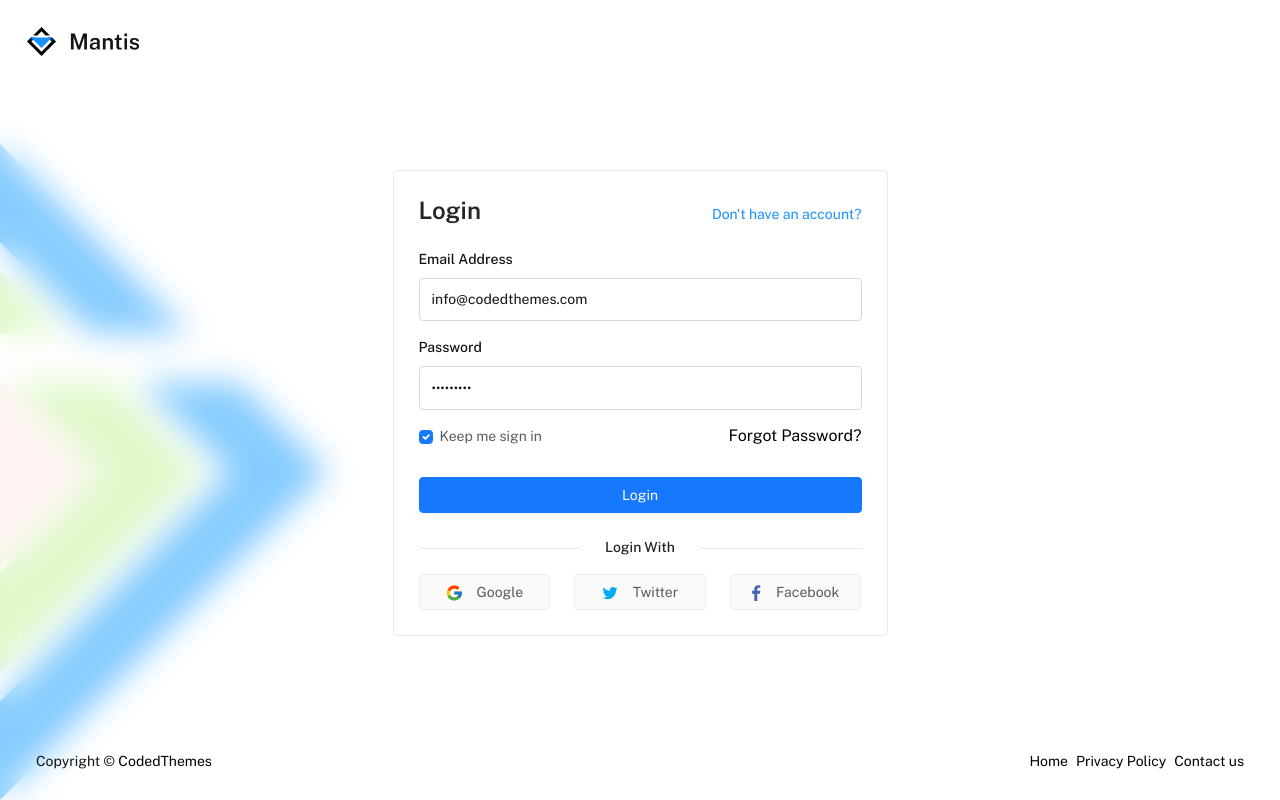
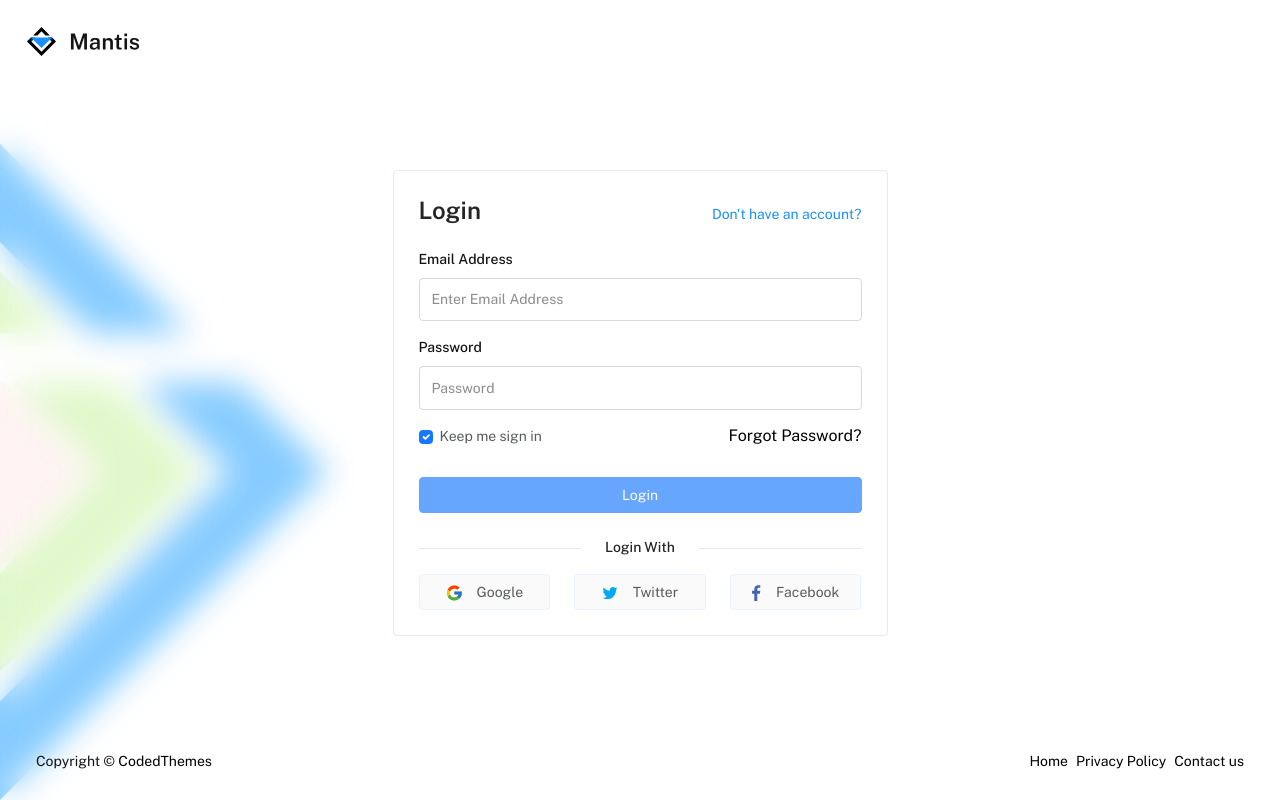
Before and after one commit to SatyamxGarg/Angular_project, an Angular app: page /login in a window 1280 px wide. Built offline with nearby package versions, Linux system fonts and the light colour scheme.

Commit message:
login and signup done

```diff
--- a/src/app/auth/login/login.component.html
+++ b/src/app/auth/login/login.component.html
@@ -8,15 +8,22 @@
         <div class="card-body">
           <div class="d-flex justify-content-between align-items-end mb-4">
             <h3 class="mb-0"><b>Login</b></h3>
-            <a [routerLink]="['/register']" class="link-primary">Don't have an account?</a>
+            <a [routerLink]="['/signup']" class="link-primary">Don't have an account?</a>
           </div>
+          <form [formGroup]="userForm">
           <div class="form-group mb-3">
             <label class="form-label" for="email">Email Address</label>
-            <input type="email" class="form-control" id="email" placeholder="Email Address" value="info@codedthemes.com" />
+            <input type="email" class="form-control" id="email" placeholder="Enter Email Address" name="email" formControlName="email"/>
+            @if (userForm.get('email')?.hasError('required') && userForm.get('email').touched) {
+              <div style="color:red;margin-left:10px;">Email is required.</div>
+            }
           </div>
           <div class="form-group mb-3">
             <label class="form-label" for="password">Password</label>
-            <input type="password" class="form-control" id="password" placeholder="Password" value="123456789" />
+            <input type="password" class="form-control" id="password" placeholder="Password" name="password" formControlName="password">
+            @if (userForm.get('password')?.hasError('required') && userForm.get('password').touched) {
+              <div style="color:red;margin-left:10px;">Password is required.</div>
+            }
           </div>
           <div class="d-flex mt-1 justify-content-between">
             <div class="form-check">
@@ -26,8 +33,9 @@
             <h5 class="text-secondary f-w-400"><a href="javascript:">Forgot Password?</a></h5>
           </div>
           <div class="d-grid mt-4">
-            <button type="button" class="btn btn-primary">Login</button>
+            <button type="button" (click)="onSubmit()" class="btn btn-primary" [disabled]="userForm.invalid">Login</button>
           </div>
+          </form>
           <div class="saprator mt-3">
             <span>Login with</span>
           </div>
--- a/src/app/auth/signup/signup.component.html
+++ b/src/app/auth/signup/signup.component.html
@@ -18,31 +18,41 @@
             <h3 class="mb-0"><b>Sign up</b></h3>
             <a [routerLink]="['/login']" class="link-primary">Already have an account?</a>
           </div>
+          <form [formGroup]="signupForm">
           <div class="row">
             <div class="col-md-6">
               <div class="form-group mb-3">
                 <label class="form-label" for="firstName">First Name*</label>
-                <input type="text" class="form-control" id="firstName" placeholder="First Name" />
+                <input type="text" class="form-control" id="firstName" placeholder="First Name" name="fname" formControlName="fname">
+                @if (signupForm.get('fname')?.hasError('required') && signupForm.get('fname').touched) {
+                    <div style="color:red;margin-left:10px;">First name is required.</div>
+                  }
               </div>
             </div>
             <div class="col-md-6">
               <div class="form-group mb-3">
                 <label class="form-label" for="lastName">Last Name*</label>
-                <input type="text" class="form-control" id="lastName" placeholder="Last Name" />
+                <input type="text" class="form-control" id="lastName" placeholder="Last Name" name="lname" formControlName="lname">
+                @if (signupForm.get('lname')?.hasError('required') && signupForm.get('lname').touched) {
+                    <div style="color:red;margin-left:10px;">Last name is required.</div>
+                  }
               </div>
             </div>
           </div>
-          <div class="form-group mb-3">
-            <label class="form-label" for="company">Company</label>
-            <input type="text" class="form-control" id="company" placeholder="Company" />
-          </div>
+
           <div class="form-group mb-3">
             <label class="form-label" for="emailAddress">Email Address*</label>
-            <input type="email" class="form-control" id="emailAddress" placeholder="Email Address" />
+            <input type="email" class="form-control" id="emailAddress" placeholder="Email Address" name="email" formControlName="email">
+            @if (signupForm.get('email')?.hasError('required') && signupForm.get('email').touched) {
+              <div style="color:red;margin-left:10px;">Email is required.</div>
+            }
           </div>
           <div class="form-group mb-3">
             <label class="form-label" for="password">Password</label>
-            <input type="password" class="form-control" id="password" placeholder="Password" />
+            <input type="password" class="form-control" id="password" placeholder="Password" name="password" formControlName="password">
+            @if (signupForm.get('password')?.hasError('required') && signupForm.get('password').touched) {
+              <div style="color:red;margin-left:10px;">Password is required.</div>
+            }
           </div>
           <p class="mt-4 text-sm text-muted">
             By Signing up, you agree to our
@@ -51,8 +61,9 @@
             <a href="javascript:" class="text-primary">Privacy Policy</a>
           </p>
           <div class="d-grid mt-3">
-            <button type="button" class="btn btn-primary">Create Account</button>
+            <button type="button" (click)="onSignup()" [disabled]="signupForm.invalid" class="btn btn-primary">Create Account</button>
           </div>
+          </form>
           <div class="saprator mt-3">
             <span>Sign up with</span>
           </div>
```
